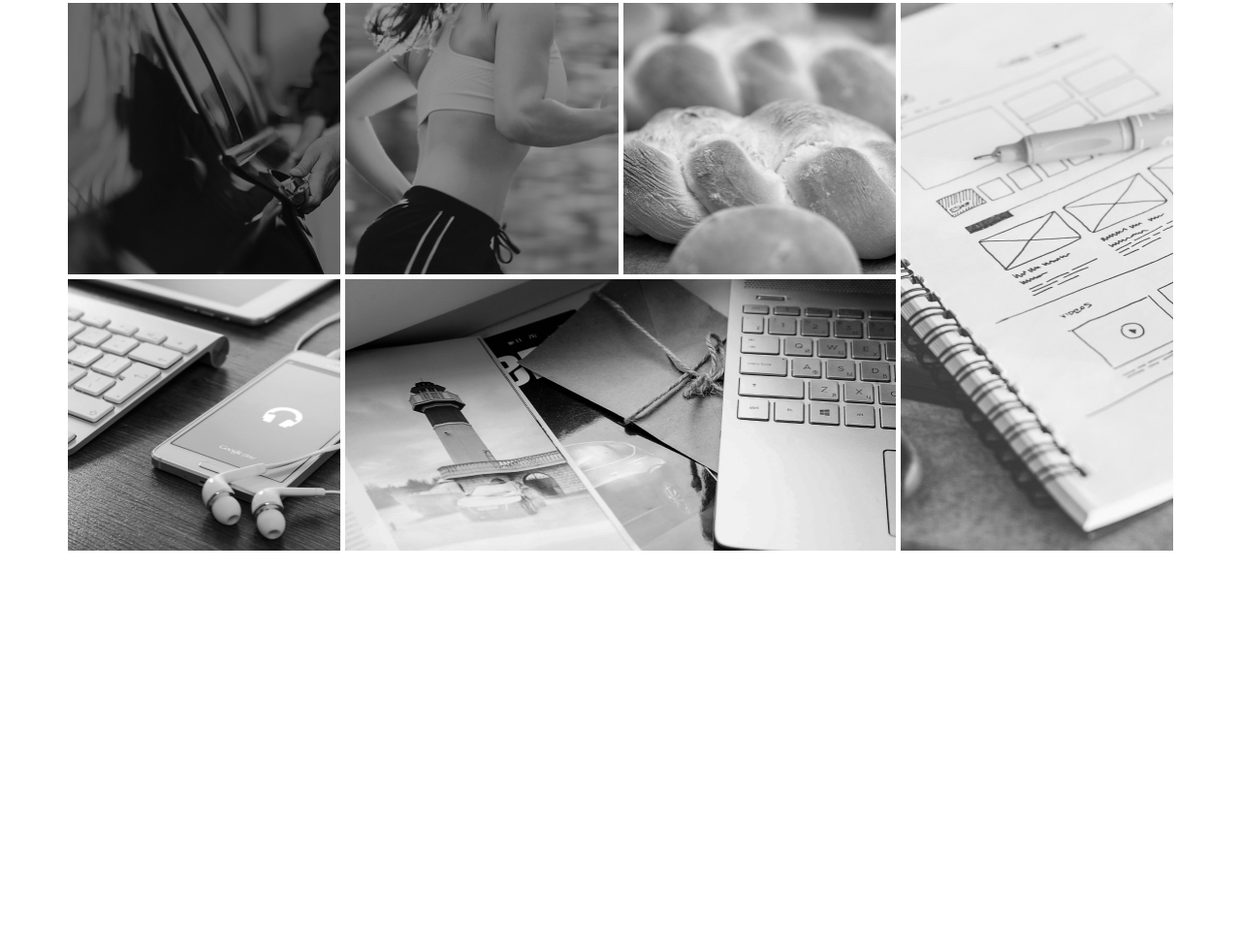
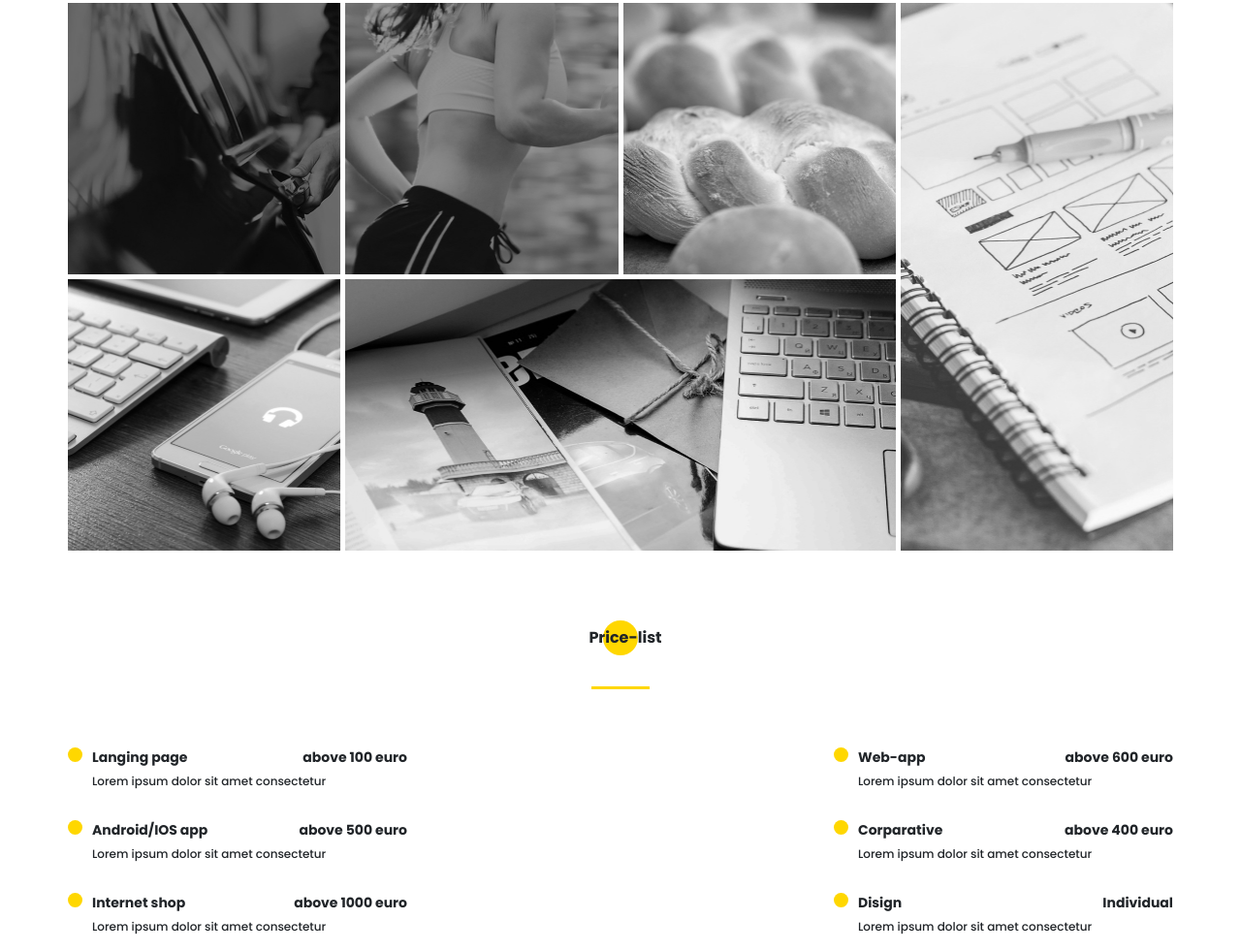
Before and after one commit to wilfridterry/Portfolio, a website: page src/index.html in a window 1280 px wide. Shown: the part 3733-4714 px from the top of the page at 97% size. Before the commit the page ends 4301 px from the top, so only its background shows below. Drawn offline with nearby package versions, Linux system fonts and the light colour scheme; files that its build step writes are made by us from their sources; files whose address does not match are found by name.

Commit message:
Finished the sixth section

```diff
--- a/src/index.html
+++ b/src/index.html
@@ -419,6 +419,56 @@
             </div>
         </div>
     </section>
+    <section class="price-list">
+        <div class="container">
+            <h2 class="title title_fs_16 title_circled price-list__title">Price-list</h2>
+            <div class="devider price-list__devider"></div>
+            <div class="price-list__items">
+                <div class="price-list__item">
+                    <div class="price-list__head">
+                        <div class="price-list__item-title">Langing page</div>
+                        <div class="price-list__item-sum">above 100 euro</div>
+                    </div>
+                    <div class="price-list__descr">Lorem ipsum dolor sit amet consectetur</div>
+                </div>
+                <div class="price-list__item">
+                    <div class="price-list__head">
+                        <div class="price-list__item-title">Web-app</div>
+                        <div class="price-list__item-sum">above 600 euro</div>
+                    </div>
+                    <div class="price-list__descr">Lorem ipsum dolor sit amet consectetur</div>
+                </div>
+                <div class="price-list__item">
+                    <div class="price-list__head">
+                        <div class="price-list__item-title">Android/IOS app</div>
+                        <div class="price-list__item-sum">above 500 euro</div>
+                    </div>
+                    <div class="price-list__descr">Lorem ipsum dolor sit amet consectetur</div>
+                </div>
+                <div class="price-list__item">
+                    <div class="price-list__head">
+                        <div class="price-list__item-title">Corparative</div>
+                        <div class="price-list__item-sum">above 400 euro</div>
+                    </div>
+                    <div class="price-list__descr">Lorem ipsum dolor sit amet consectetur</div>
+                </div>
+                <div class="price-list__item">
+                    <div class="price-list__head">
+                        <div class="price-list__item-title">Internet shop</div>
+                        <div class="price-list__item-sum">above 1000 euro</div>
+                    </div>
+                    <div class="price-list__descr">Lorem ipsum dolor sit amet consectetur</div>
+                </div>
+                <div class="price-list__item">
+                    <div class="price-list__head">
+                        <div class="price-list__item-title">Disign</div>
+                        <div class="price-list__item-sum">Individual</div>
+                    </div>
+                    <div class="price-list__descr">Lorem ipsum dolor sit amet consectetur</div>
+                </div>
+            </div>
+       </div>
+    </section>
     <script src="js/script.js"></script>
 </body>
 </html>
--- /dev/null
+++ b/src/sass/blocks/price-list.scss
@@ -0,0 +1,59 @@
+.price-list {
+    padding-top: 60px;
+    min-height: 285px;
+    &__title {
+        text-align: center;
+        &::before {
+            left: 48%;
+        }
+    }
+    &__devider {
+        margin: auto;
+        margin-top: 20px;
+    }
+    &__items {
+        display: grid;
+        grid-template-rows: repeat(3, minmax(60px, auto));
+        grid-template-columns: repeat(2, 350px);
+        justify-content: space-between;
+        row-gap: 15px;
+        margin-top: 60px;
+    }
+    &__item {
+        position: relative;
+        padding-left: 25px;
+        &-title, &-sum {
+            font-weight: bold;
+            font-size: 14px;
+        }
+        &::before {
+            content: '';
+            position: absolute;
+            left: 0;
+            top: 0;
+            width: 15px;
+            height: 15px;
+            background-color: $main_color;
+            border-radius: 50%;
+        }
+    }
+    &__head {
+        display: flex;
+        justify-content: space-between;
+    }
+    &__descr {
+        margin-top: 5px;
+        font-size: 12px;
+        line-height: 18px;
+    }
+}
+
+@media (max-width: 768px) {
+    .price-list {
+        &__items {
+            grid-template-columns: 350px;
+            justify-content: center;
+            row-gap: 25px;
+        }
+    }
+}
--- a/src/sass/style.scss
+++ b/src/sass/style.scss
@@ -25,3 +25,4 @@
 @import 'blocks/resume';
 @import 'blocks/skills';
 @import 'blocks/projects';
+@import 'blocks/price-list';
```
